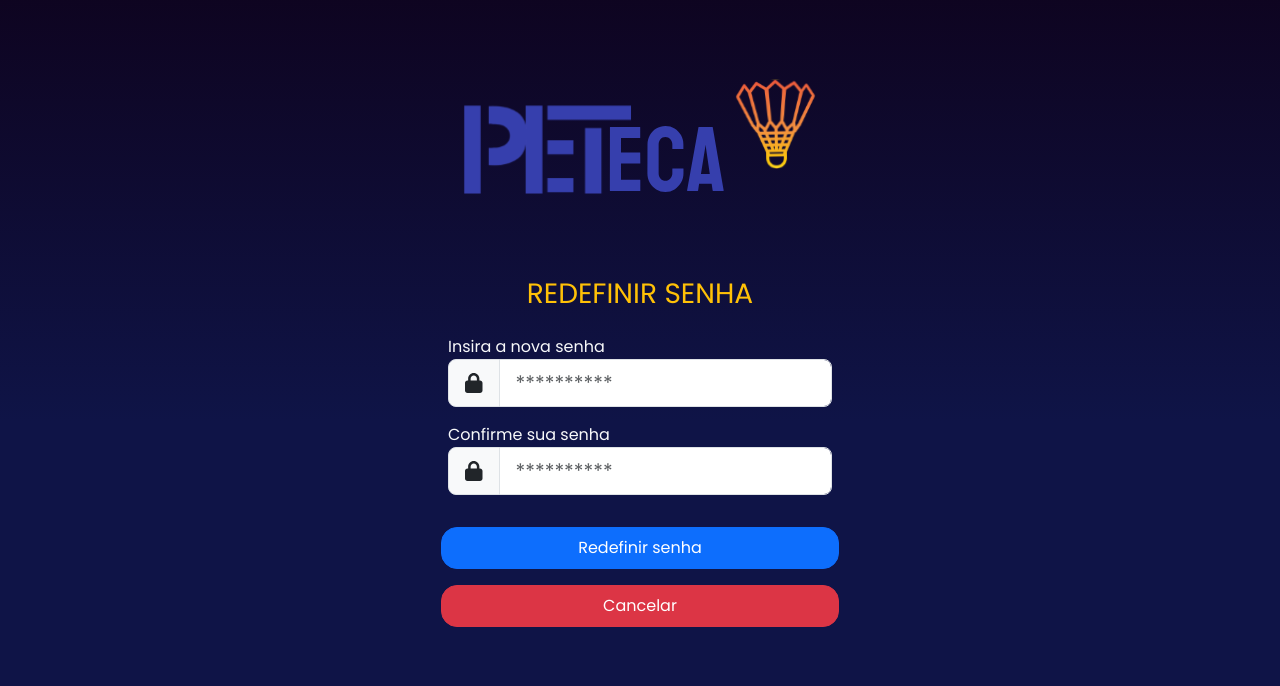
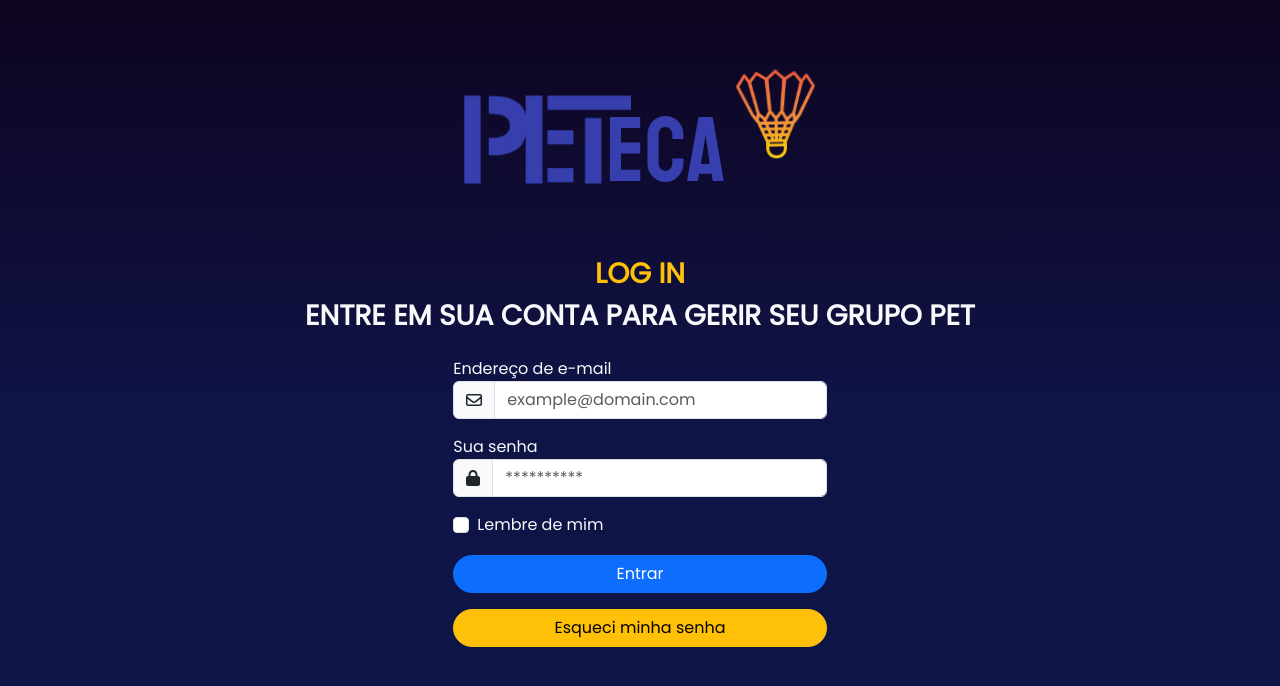
Before and after one commit to LucasWolschick/peteca, a Next.js app in the folder front/peteca-front/: page / in a window 1280 px wide. Shown: the top 686 px of the page. Built offline with nearby package versions, Linux system fonts and the light colour scheme.

Commit message:
Troca de linhas por componentes

```diff
--- a/front/peteca-front/src/app/components/templates/login/LoginTemplate.tsx
+++ b/front/peteca-front/src/app/components/templates/login/LoginTemplate.tsx
@@ -16,7 +16,9 @@ export default function LoginTemplate() {
         </div>
         <div>
           {/* {<LoginRoutes />} */}
-          <RedefinePassword />
+          <LoginAndPassword />
+            {/* <PasswordRecovery /> */}
+          {/* <RedefinePassword />  */}
         </div>
       </div>
     </>
--- a/front/peteca-front/src/app/components/templates/login/RedefinePassword.tsx
+++ b/front/peteca-front/src/app/components/templates/login/RedefinePassword.tsx
@@ -1,41 +1,31 @@
 import { faLock } from "@fortawesome/free-solid-svg-icons";
 import { FontAwesomeIcon } from "@fortawesome/react-fontawesome";
+import LoginInput from "../../items/login/LoginInput";
+import LoginButton from "../../items/login/LoginButton";
+import LoginTitle from "../../items/login/LoginTitle";
 
 export default function RedefinePassword() {
   return (
     <>
       <div className="row justify-content-center align-self-center">
-        <h3 className="text-warning text-center mb-3">
-          REDEFINIR SENHA
-        </h3>
+        <LoginTitle title="REDEFINIR SENHA" />
+
         <div className="col-md-6 col-12">
-          <div className="row justify-content-around align-self-center m-2">
+          <div className="row justify-content-around align-self-center m-3">
             <div className="col-md-8 col-12">
-              <label className="text-light d-flex justify-content-left">
-                Insira a nova senha
-              </label>
-              <div className="input-group input-group-lg mb-3">
-                <span className="input-group-text"><FontAwesomeIcon icon={faLock} /></span>
-                <input type="password" className="form-control" placeholder="**********" />
-              </div>
+              <LoginInput text="Insira a nova senha" icon={faLock} placeholder="**********" type="password" />
             </div>
             <div className="col-md-8 col-12">
-              <label className="text-light d-flex justify-content-left">
-                Confirme sua senha
-              </label>
-              <div className="input-group input-group-lg mb-3">
-                <span className="input-group-text"><FontAwesomeIcon icon={faLock} /></span>
-                <input type="password" className="form-control" placeholder="**********" />
-              </div>
+              <LoginInput text="Confirme sua senha" icon={faLock} placeholder="**********" type="password" />
             </div>
           </div>
           <div className="row justify-content-center align-self-center m-3">
-            <button className="btn btn-primary btn-md rounded-4 p-2 col-md-8 col-12">
-              Redefinir senha
-            </button>
-            <button className="btn btn-danger btn-md rounded-4 p-2 mt-3 col-md-8 col-12">
-              Cancelar
-            </button>
+            <div className="col-md-8 col-12">
+              <LoginButton text="Redefinir senha" class="btn-primary" />
+            </div>
+            <div className="col-md-8 col-12 mt-3">
+              <LoginButton text="Cancelar" class="btn-danger" />
+            </div>
           </div>
         </div>
       </div>
```
